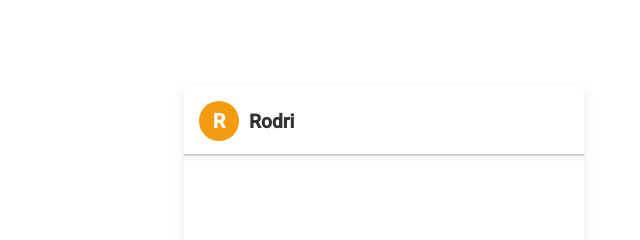
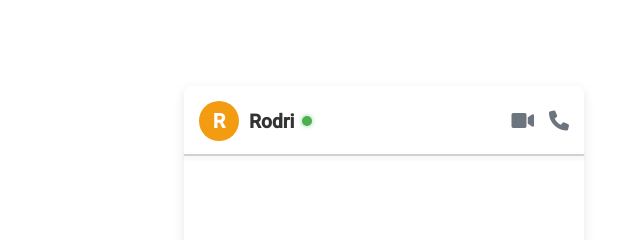
Before and after one commit to SonishMaharjan/chat_app, a plain HTML site: page index.html in a window 1280 px wide. Shown: the top 240 px of the page, 256-896 px from the left. Drawn offline with Linux system fonts and the light colour scheme.

Commit message:
add call icons

```diff
--- a/index.html
+++ b/index.html
@@ -13,8 +13,15 @@
 
     <div class="chat-container">
         <div class="receiver-info">
-            <div class="receiver-icon" id="receiver-icon"></div>
-            <div class="receiver-name" id="receiver-name"></div>
+            <div class="reciever-info-name">
+                <div class="receiver-icon" id="receiver-icon"></div>
+                <div class="receiver-name" id="receiver-name"></div>
+                <div class="online-icon"></div>
+            </div>
+            <div class="call-icons">
+                <i class="fas fa-video" id="video-call-icon"></i>
+                <i class="fas fa-phone" id="call-icon"></i>
+            </div>
         </div>
         <div id="chat-box" class="chat-box"></div>
 
--- a/script.js
+++ b/script.js
@@ -1,17 +1,17 @@
 const messages = [
-    { name: 'Vinicius Jr', msg: 'Congrats on the Ballon d' },
-    { name: 'Vinicius Jr', msg: 'Congrats on the Ballon d\'Or, Rodri! Finally recognized for your talen?' },
+    { name: 'Messi', msg: 'Congrats on the 😄 d' },
+    { name: 'Messi', msg: 'Congrats on the Ballon d\'Or, Rodri! Finally recognized for your talen?' },
     { name: 'Rodri', msg: 'Haha! Well, someone has to hold down the midfield while you’re out there dancing like you’re at a party!' },
-    { name: 'Vinicius Jr', msg: 'Dancing? Please! I’m just making defenders look like traffic cones! You’re the one who should be worried about getting run over!' },
+    { name: 'Messi', msg: 'Dancing? Please! I’m just making defenders look like traffic cones! You’re the one who should be worried about getting run over!' },
     { name: 'Rodri', msg: 'Traffic cones? More like I’m the one waving goodbye as you zoom past! Just don’t ask me to help you when you trip over your own feet again.' },
-    { name: 'Vinicius Jr', msg: 'Congrats on the Ballon d' },
-    { name: 'Vinicius Jr', msg: 'Congrats on the Ballon d\'Or, Rodri! Finally recognized for your talen?' },
+    { name: 'Messi', msg: 'Congrats on the Ballon d' },
+    { name: 'Messi', msg: 'Congrats on the Ballon d\'Or, Rodri! Finally recognized for your talen?' },
     { name: 'Rodri', msg: 'Haha! Well, someone has to hold down the midfield while you’re out there dancing like you’re at a party!' },
 
 ];
 
 const receiver = "Rodri";
-const sender = "Vinicius Jr";
+const sender = "Messi";
 
 // Display the receiver's name and icon
 const receiverNameDiv = document.getElementById('receiver-name');
--- a/styles.css
+++ b/styles.css
@@ -8,8 +8,14 @@ body {
 .receiver-info {
     display: flex;
     align-items: center;
+    justify-content: space-between;
     padding: 15px;
     position: relative; /* Necessary for the shadow effect */
+}
+
+.reciever-info-name{
+    display: flex;
+    align-items: center;
 }
 
 .receiver-info::after {
@@ -142,3 +148,32 @@ body {
     transform: translateY(1px); /* Slight push down effect */
     box-shadow: 0 2px 4px rgba(0, 0, 0, 0.1); /* Reduce shadow on click */
 }
+
+
+/* Call Icons Section */
+.call-icons {
+    display: flex;
+    gap: 15px; /* Space between icons */
+}
+
+.call-icons i {
+    font-size: 20px;
+    color: #6c757d; /* Icon color */
+    cursor: pointer;
+    transition: color 0.3s, transform 0.3s; /* Smooth hover effect */
+}
+
+.call-icons i:hover {
+    color: #5c6bc0; /* Hover color */
+    transform: scale(1.1); /* Slightly larger on hover */
+}
+
+/* Online Icon */
+.online-icon {
+    width: 10px;
+    height: 10px;
+    border-radius: 50%;
+    margin-left: 8px;
+    background-color: #4caf50; /* Green color for online status */
+    box-shadow: 0 0 5px rgba(76, 175, 80, 0.6); /* Slight glow effect */
+}
```
